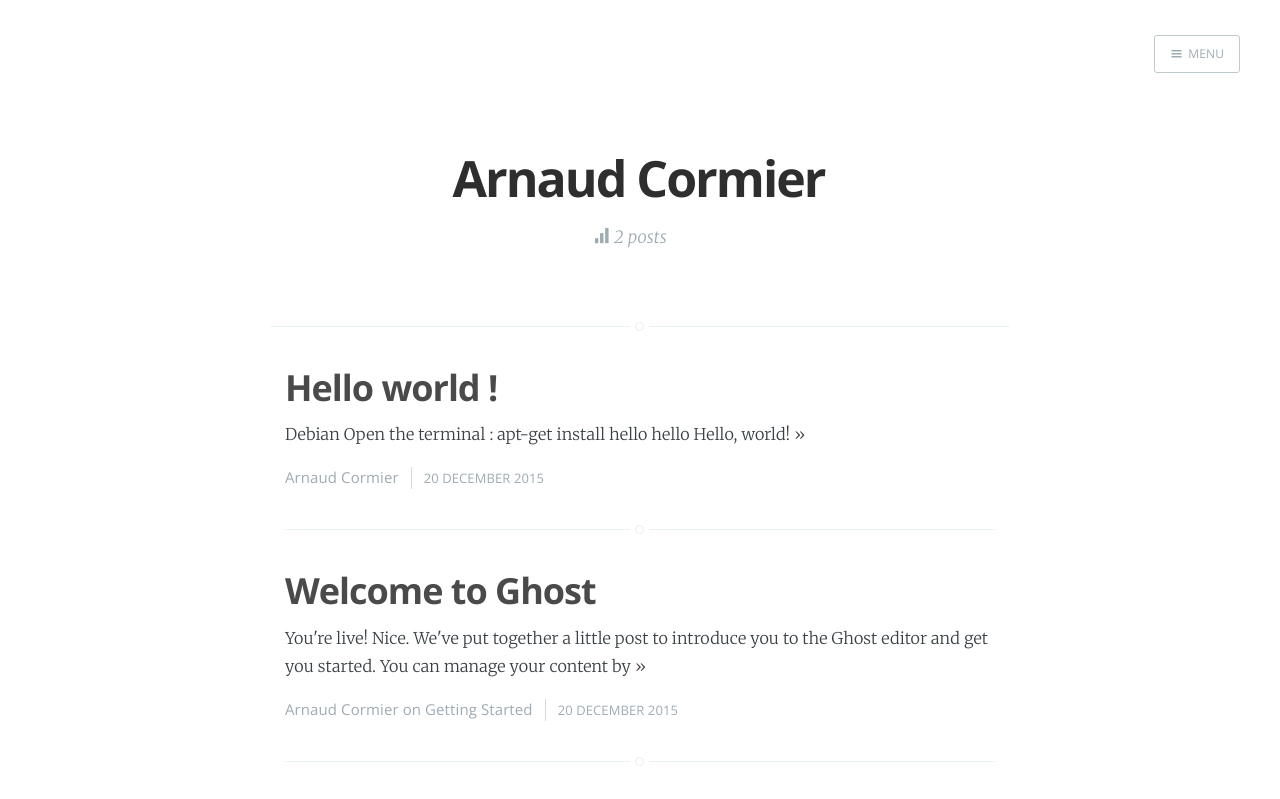
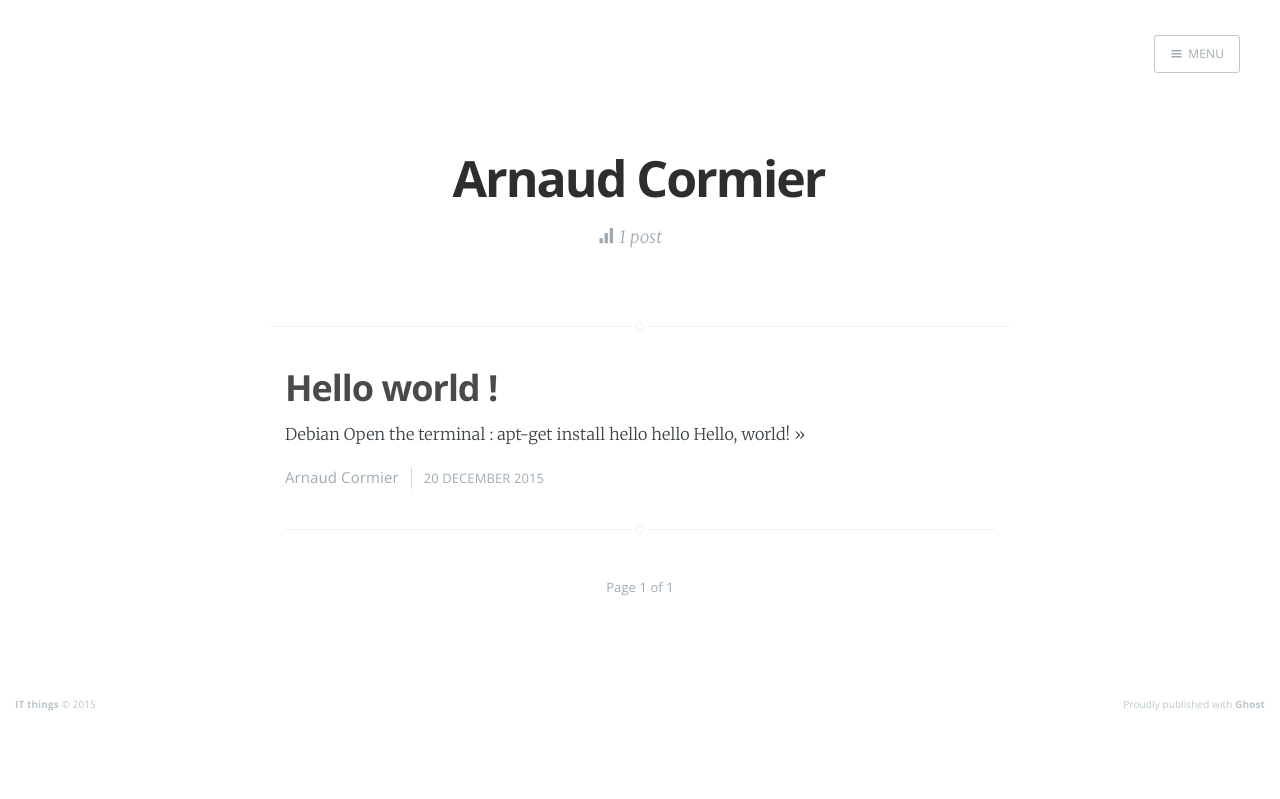
Before and after one commit to magiknono/magiknono.github.io, a plain HTML site: page author/arnaud/index.html in a window 1280 px wide. Shown: the top 799 px of the page. Drawn offline with nearby package versions, Linux system fonts and the light colour scheme.

Commit message:
remove the first demo post

```diff
--- a/author/arnaud/index.html
+++ b/author/arnaud/index.html
@@ -3,7 +3,7 @@
     <meta charset="utf-8">
     <meta http-equiv="X-UA-Compatible" content="IE=edge">
 
-    <title>Arnaud Cormier - Page 1 - IT things</title>
+    <title>Arnaud Cormier - IT things</title>
     <meta name="description" content="">
 
     <meta name="HandheldFriendly" content="True">
@@ -19,11 +19,11 @@
 
     <meta property="og:site_name" content="IT things">
     <meta property="og:type" content="profile">
-    <meta property="og:title" content="Arnaud Cormier - Page 1 - IT things">
+    <meta property="og:title" content="Arnaud Cormier - IT things">
     <meta property="og:url" content="http://my-ghost-blog.com/author/arnaud/">
 
     <meta name="twitter:card" content="summary">
-    <meta name="twitter:title" content="Arnaud Cormier - Page 1 - IT things">
+    <meta name="twitter:title" content="Arnaud Cormier - IT things">
     <meta name="twitter:url" content="http://my-ghost-blog.com/author/arnaud/">
 
     <script type="application/ld+json">
@@ -70,7 +70,7 @@
         <div class="author-meta">
 
 
-            <span class="author-stats"><i class="icon-stats"></i> 2 posts</span>
+            <span class="author-stats"><i class="icon-stats"></i> 1 post</span>
         </div>
     </section>
 
@@ -97,20 +97,6 @@
         <time class="post-date" datetime="2015-12-20">20 December 2015</time>
     </footer>
 </article>
-<article class="post tag-getting-started">
-    <header class="post-header">
-        <h2 class="post-title"><a href="../../welcome-to-ghost/">Welcome to Ghost</a></h2>
-    </header>
-    <section class="post-excerpt">
-        <p>You're live! Nice. We've put together a little post to introduce you to the Ghost editor and get you started. You can manage your content by <a class="read-more" href="../../welcome-to-ghost/">»</a></p>
-    </section>
-    <footer class="post-meta">
-
-        <a href="index.html">Arnaud Cormier</a>
-         on <a href="../../tag/getting-started/">Getting Started</a>
-        <time class="post-date" datetime="2015-12-20">20 December 2015</time>
-    </footer>
-</article>
 
 <nav class="pagination" role="navigation">
     <span class="page-number">Page 1 of 1</span>
```
Also changed, not shown: hello-world/index.html (+0 -6 lines), index.html (+0 -14 lines), tag/getting-started/index.html (+0 -1 lines), welcome-to-ghost/index.html (+0 -1 lines).
